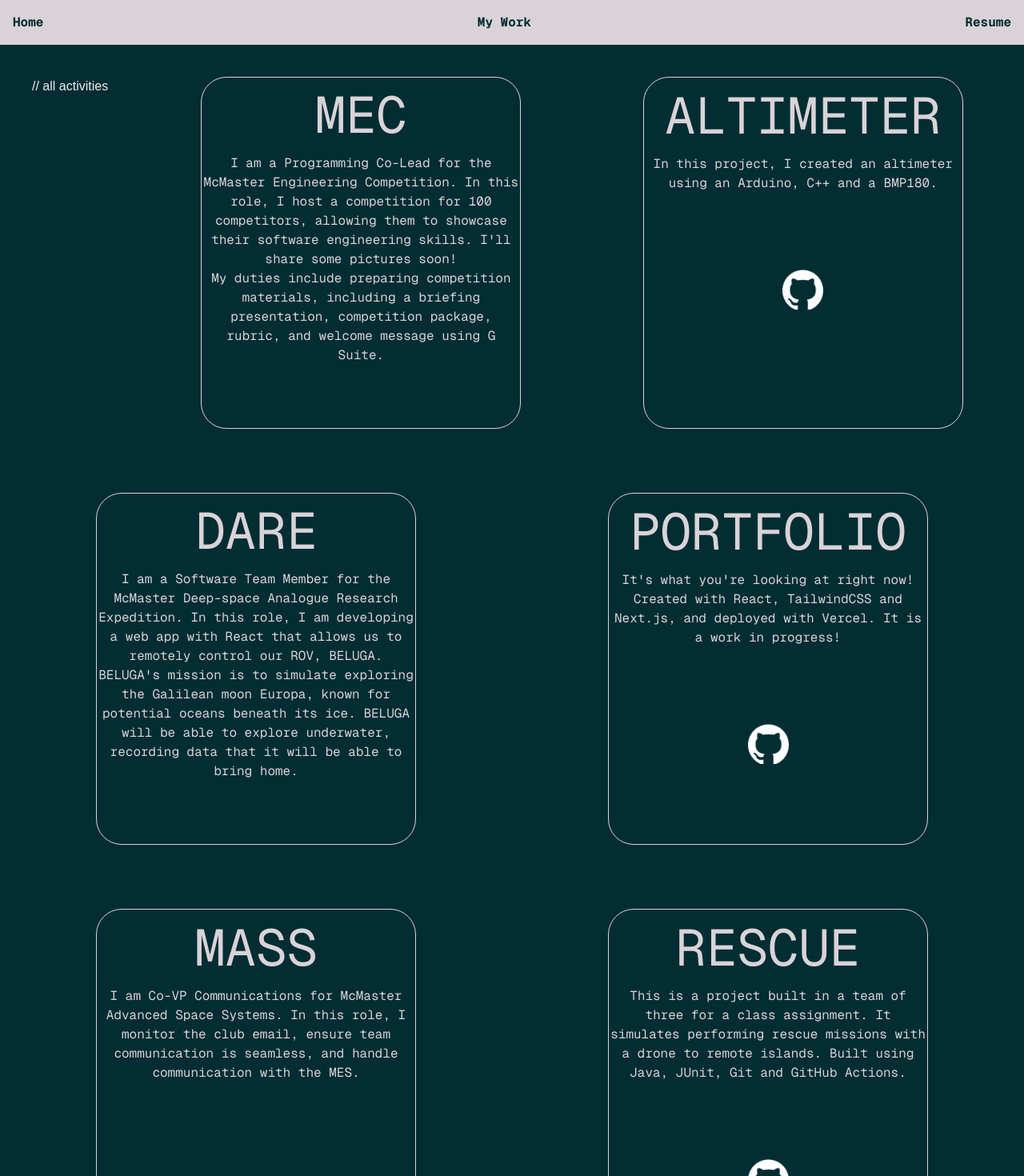
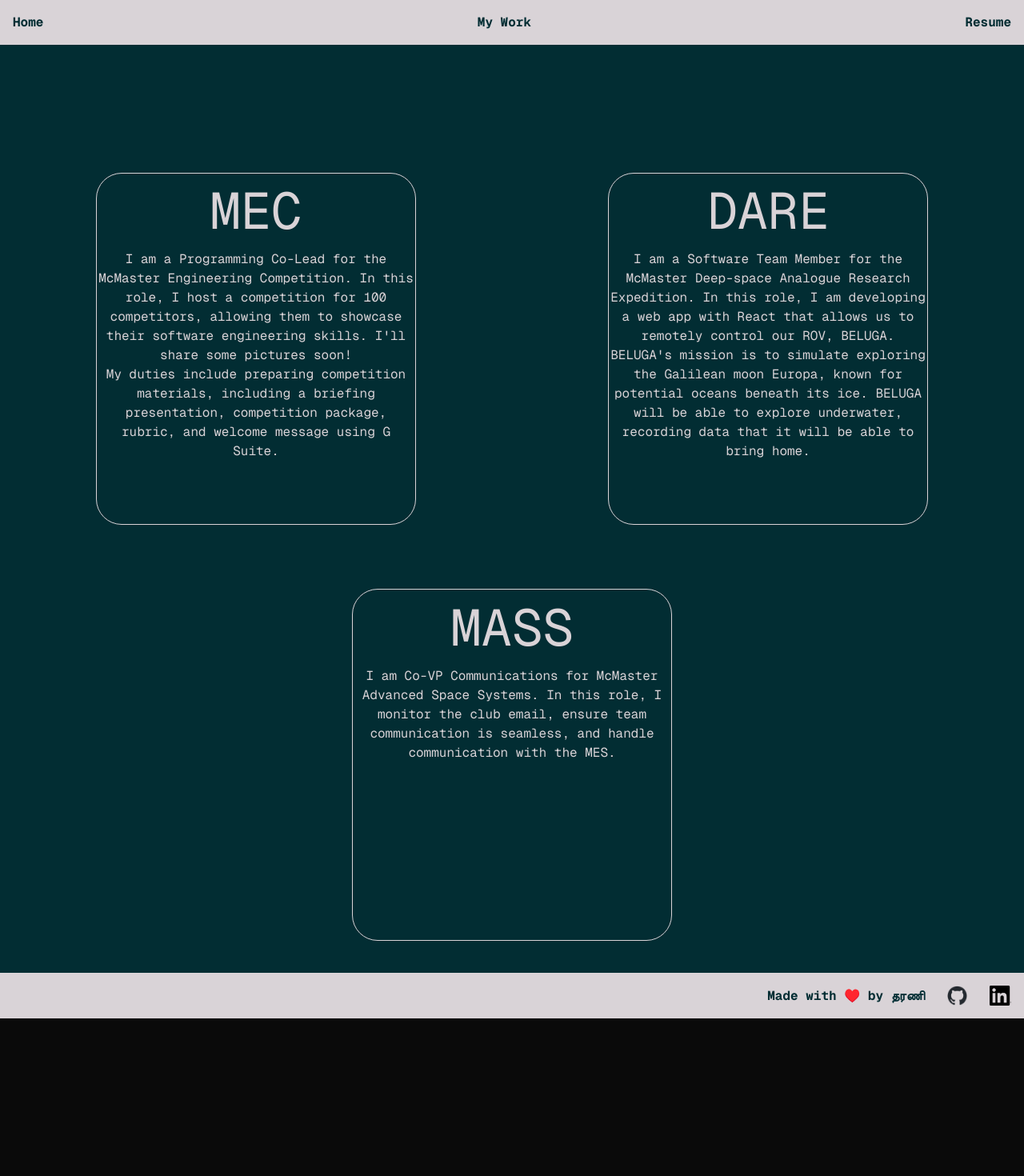
Before and after one commit to tharnyelilvannan/Portfolio, a Next.js app: page /my-work in a window 1280 px wide. Shown: the top 1470 px of the page at 80% size. After the commit the page ends 1273 px from the top, so only its background shows below. Built offline with nearby package versions, Linux system fonts and the light colour scheme.

Commit message:
Update to latest version of React

```diff
--- a/package.json
+++ b/package.json
@@ -9,7 +9,7 @@
   },
   "dependencies": {
     "motion": "^12.23.12",
-    "next": "^15.5.2",
+    "next": "15.5.7",
     "react": "19.1.0",
     "react-dom": "19.1.0",
     "react-pdf": "^10.2.0"
--- a/src/app/my-work/page.js
+++ b/src/app/my-work/page.js
@@ -16,14 +16,10 @@ export default function Page() {
 
     return (
         <div className="projectBackground p-10">
-            <div className='flex flex-row justify-evenly flex-wrap gap-20'>
-                // all activities
+            <div className='flex flex-row justify-evenly flex-wrap mt-30 gap-20'>
                 <MEC />
-                <Altimeter />
                 <DARE />
-                <Portfolio />
                 <MASS />
-                <RescueMission />
 
             </div>
 
```
Also changed, not shown: 1 other file (tests, documents, lock files or other folders).
